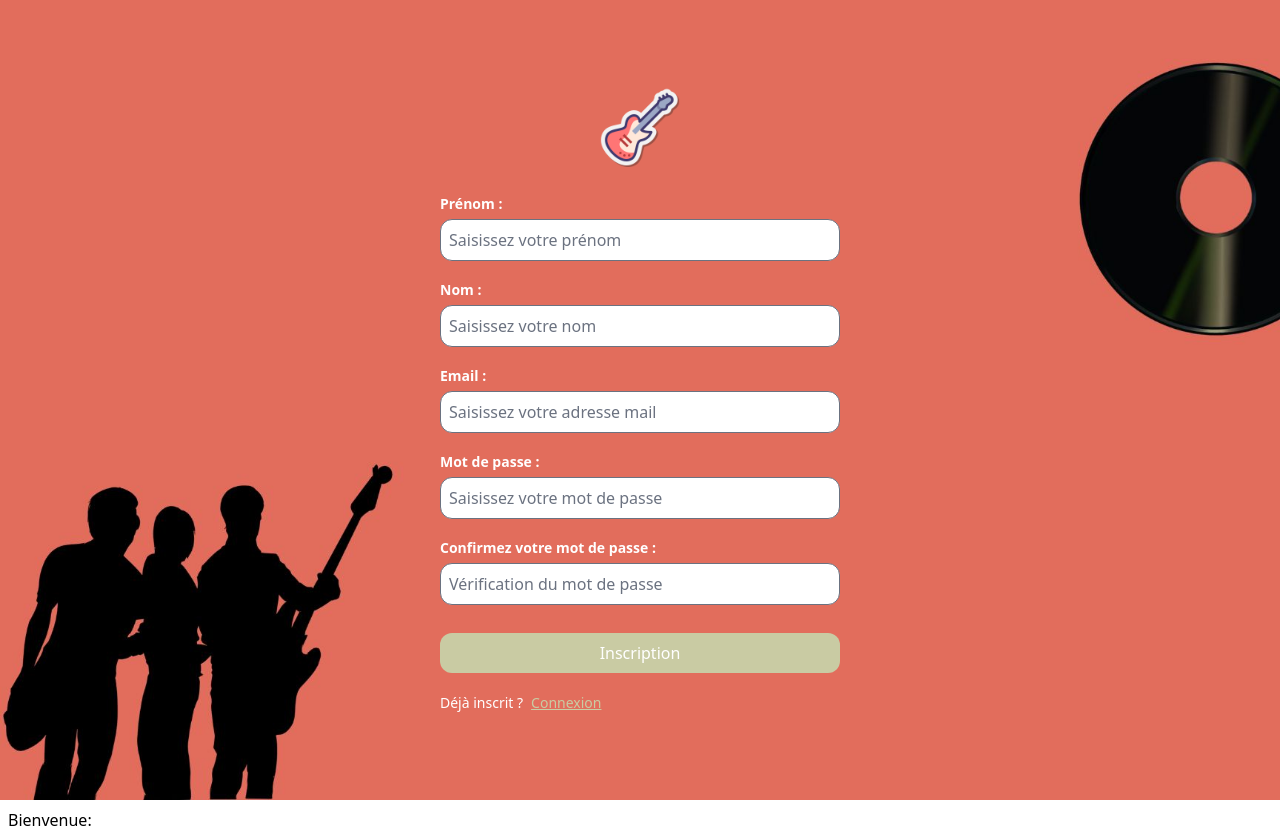
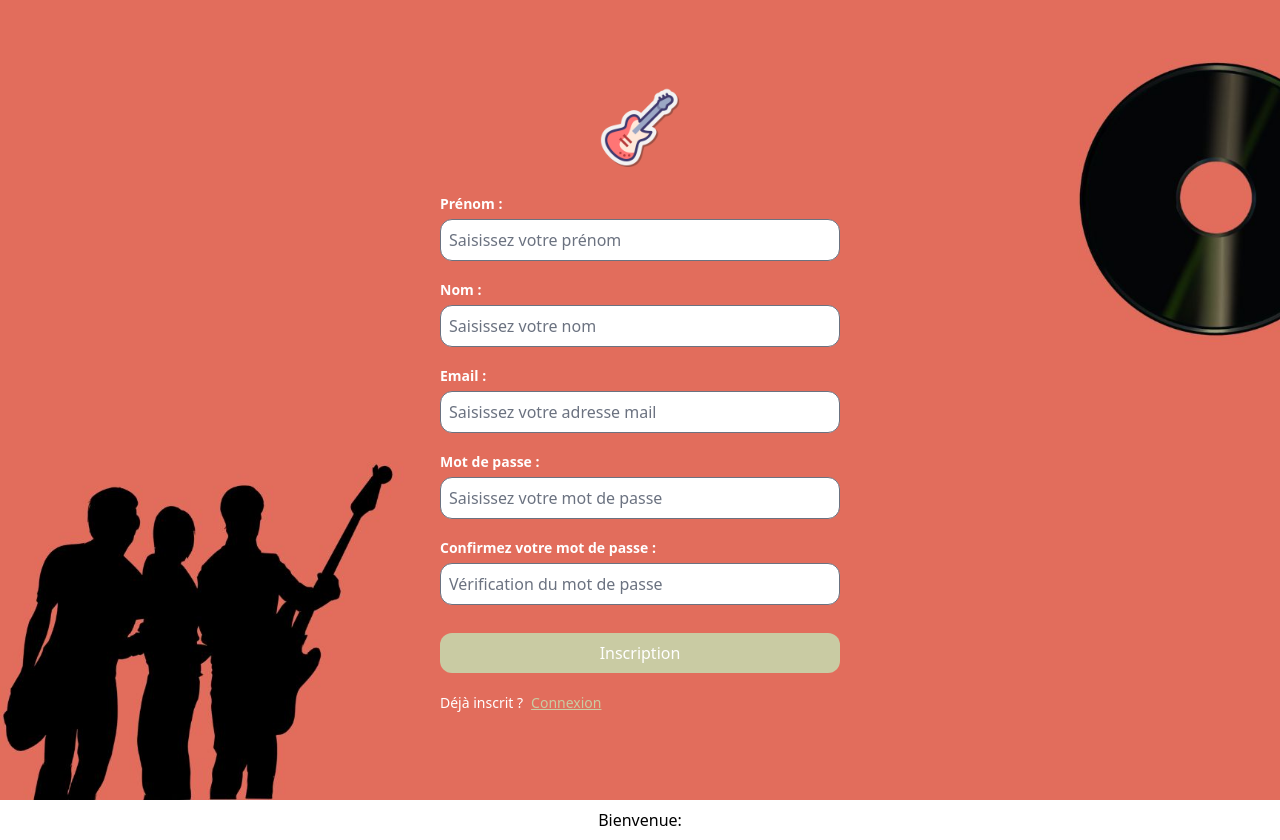
Before and after one commit to Pierrejuppin/placeevent-harmonia, a React (Vite) app in the folder client/: page /register in a window 1280 px wide. Built offline with nearby package versions, Linux system fonts and the light colour scheme; no server answers.

Commit message:
fix: text changing

```diff
--- a/client/src/App.jsx
+++ b/client/src/App.jsx
@@ -28,7 +28,7 @@ function App() {
       />
 
       <Outlet context={{ currentUser, setCurrentUser }} />
-      <p className="p-2">Bienvenue: {currentUser?.first_name}</p>
+      <p className="p-2 text-center">Bienvenue: {currentUser?.first_name}</p>
     </>
   );
 }
--- a/client/src/pages/UserProfilePage.jsx
+++ b/client/src/pages/UserProfilePage.jsx
@@ -4,7 +4,7 @@ import { useOutletContext } from "react-router-dom";
 import { toast } from "react-toastify";
 import Navbar from "../components/Navbar";
 
-export default function UserProfile() {
+export default function UserProfilePage() {
   const { currentUser } = useOutletContext();
   const [reservations, setReservations] = useState([]);
 
@@ -31,10 +31,8 @@ export default function UserProfile() {
       <Navbar />
       <div className="bg-cover h-screen bg-backgroundpc3 text-BrownComp container mx-auto px-4 py-8">
         <h1 className="text-2xl font-bold mb-4">
-          Profil de {currentUser?.first_name}
+          Vos réservations {currentUser?.first_name} :
         </h1>
-
-        <h2 className="text-xl font-semibold mb-2">Réservations</h2>
         {reservations.length > 0 ? (
           <div className="grid grid-cols-1 sm:grid-cols-2 lg:grid-cols-3 gap-6">
             {reservations.map((reservation) => (
@@ -44,9 +42,7 @@ export default function UserProfile() {
               >
                 <h3 className="text-xl font-bold mb-2">{reservation.name}</h3>
                 <p className="text-gray-600 mb-1">{reservation.date}</p>
-                <p className="text-gray-600 mb-1">
-                  Artiste: {reservation.artist}
-                </p>
+                <p className="text-gray-600 mb-1">{reservation.artist}</p>
               </div>
             ))}
           </div>
```
